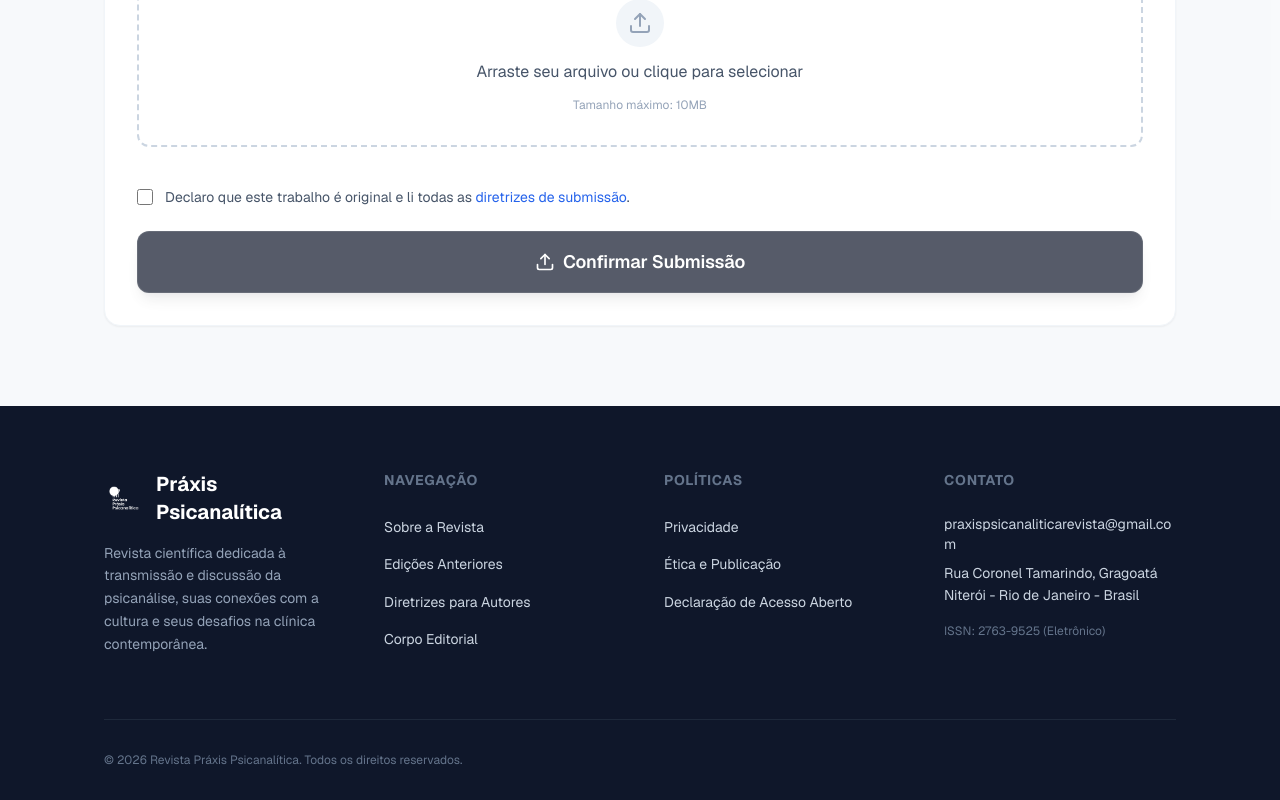
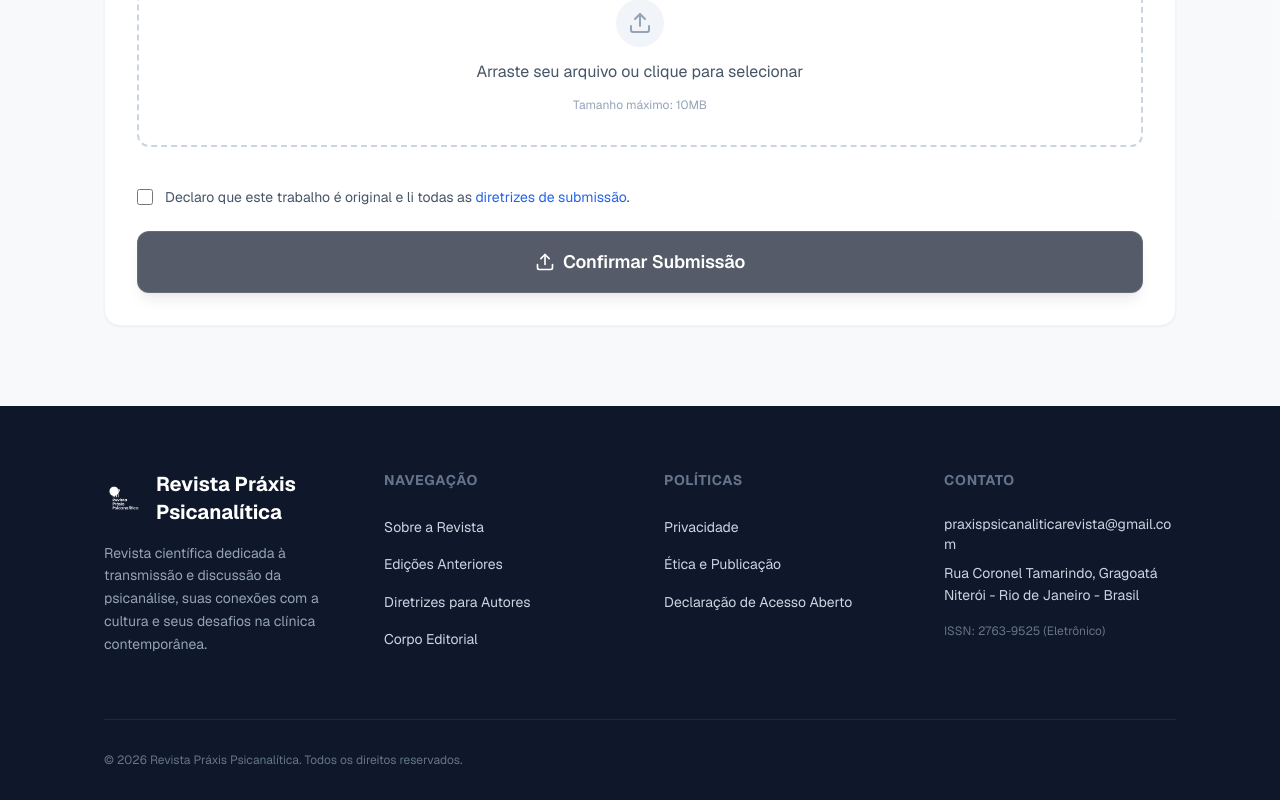
Before and after one commit to eumoonteiro/revistapraxis, a Next.js app: page /submissao/nova in a window 1280 px wide. Shown: the part 797-1597 px from the top of the page. Built offline with nearby package versions, Linux system fonts and the light colour scheme; no server answers.

Commit message:
Standardize journal name to 'Revista Práxis Psicanalítica' globally

```diff
--- a/src/app/sobre/page.tsx
+++ b/src/app/sobre/page.tsx
@@ -6,15 +6,15 @@ export default function AboutPage() {
         {
             role: 'Editora-chefe',
             members: [
-                { name: 'Rosane de Albuquerque Costa', institution: 'Práxis Psicanalítica' }
+                { name: 'Rosane de Albuquerque Costa', institution: 'Revista Práxis Psicanalítica' }
             ]
         },
         {
             role: 'Conselho Editorial',
             members: [
                 { name: 'Bárbara Breder Machado', institution: 'Universidade Federal Fluminense (UFF)' },
-                { name: 'Jorge Alberto Berlaffa', institution: 'Práxis Psicanalítica' },
-                { name: 'Marcio Garrit', institution: 'Práxis Psicanalítica' },
+                { name: 'Jorge Alberto Berlaffa', institution: 'Revista Práxis Psicanalítica' },
+                { name: 'Marcio Garrit', institution: 'Revista Práxis Psicanalítica' },
                 { name: 'Maycon Torres', institution: 'Universidade Federal Fluminense (UFF)' },
                 { name: 'Tatiana Pequeno', institution: 'Universidade Federal Fluminense (UFF)' },
                 { name: 'Zeno Germano de Souza Neto', institution: 'Faculdade Católica de Rondônia (FCR)' },
@@ -50,7 +50,7 @@ export default function AboutPage() {
                             <div>
                                 <h3 className="text-xs font-bold text-slate-400 uppercase tracking-widest mb-3">Editor-chefe</h3>
                                 <p className="text-lg font-bold text-slate-900">Rosane de Albuquerque Costa</p>
-                                <p className="text-sm text-slate-500 mt-1">Práxis Psicanalítica</p>
+                                <p className="text-sm text-slate-500 mt-1">Revista Práxis Psicanalítica</p>
                             </div>
                             <div>
                                 <h3 className="text-xs font-bold text-slate-400 uppercase tracking-widest mb-3">Periodicidade</h3>
@@ -59,7 +59,7 @@ export default function AboutPage() {
                             </div>
                             <div>
                                 <h3 className="text-xs font-bold text-slate-400 uppercase tracking-widest mb-3">Publicado por</h3>
-                                <p className="text-lg font-bold text-slate-900">Práxis Psicanalítica</p>
+                                <p className="text-lg font-bold text-slate-900">Revista Práxis Psicanalítica</p>
                                 <p className="text-sm text-slate-500 mt-1 leading-relaxed">
                                     Rua Coronel Tamarindo, 8 - Gragoatá <br />
                                     Niterói - Rio de Janeiro - Brasil
--- a/src/app/submissao/nova/page.tsx
+++ b/src/app/submissao/nova/page.tsx
@@ -60,7 +60,7 @@ export default function NewSubmissionPage() {
                     'template_i7uqmoe',
                     {
                         subject: `Submissão Recebida: ${formData.title}`,
-                        message: `Olá ${user.displayName},\n\nRecebemos seu artigo "${formData.title}" com sucesso em nosso sistema de submissões da Revista Práxis Psicanalítica.\n\nO status do seu artigo atualmente é: Em Análise Inicial.\nVocê será notificado por este mesmo e-mail caso haja atualizações.\n\nAtenciosamente,\nConselho Editorial - Práxis Psicanalítica`,
+                        message: `Olá ${user.displayName},\n\nRecebemos seu artigo "${formData.title}" com sucesso em nosso sistema de submissões da Revista Práxis Psicanalítica.\n\nO status do seu artigo atualmente é: Em Análise Inicial.\nVocê será notificado por este mesmo e-mail caso haja atualizações.\n\nAtenciosamente,\nConselho Editorial - Revista Práxis Psicanalítica`,
                         to_email: user.email || 'praxispsicanaliticarevista@gmail.com'
                     },
                     '7aTf3vTqhx0QvQBUz'
@@ -72,7 +72,7 @@ export default function NewSubmissionPage() {
                     'template_i7uqmoe',
                     {
                         subject: `[Painel Admin] Nova Submissão Recebida de ${user.displayName}`,
-                        message: `Aviso ao Corpo Editorial,\n\nUm novo artigo acabou de ser submetido na plataforma e aguarda triagem.\n\nTítulo: ${formData.title}\nAutor(es): ${user.displayName}\nCategoria: ${formData.category}\n\nAcesse o Painel Admin do site para visualizar o PDF e alterar o status.\n\nSistema Automático - Práxis Psicanalítica`,
+                        message: `Aviso ao Corpo Editorial,\n\nUm novo artigo acabou de ser submetido na plataforma e aguarda triagem.\n\nTítulo: ${formData.title}\nAutor(es): ${user.displayName}\nCategoria: ${formData.category}\n\nAcesse o Painel Admin do site para visualizar o PDF e alterar o status.\n\nSistema Automático - Revista Práxis Psicanalítica`,
                         to_email: 'praxispsicanaliticarevista@gmail.com' // Trocar por email real do Conselho Editorial se diferente
                     },
                     '7aTf3vTqhx0QvQBUz'
--- a/src/components/layout/Footer.tsx
+++ b/src/components/layout/Footer.tsx
@@ -10,7 +10,7 @@ export default function Footer() {
                     <div className="space-y-4">
                         <div className="flex items-center gap-3 mb-4">
                             <Image src="/logoradape.png" alt="Logo" width={40} height={40} className="brightness-0 invert" />
-                            <h3 className="text-xl font-bold text-white">Práxis Psicanalítica</h3>
+                            <h3 className="text-xl font-bold text-white">Revista Práxis Psicanalítica</h3>
                         </div>
                         <p className="text-slate-400 text-sm leading-relaxed">
                             Revista científica dedicada à transmissão e discussão da psicanálise, suas conexões com a cultura e seus desafios na clínica contemporânea.
--- a/src/components/layout/Header.tsx
+++ b/src/components/layout/Header.tsx
@@ -64,7 +64,7 @@ export default function Header() {
                     />
                     <div className="flex flex-col">
                         <span className="text-slate-900 font-bold text-lg leading-tight tracking-tight">
-                            PRÁXIS
+                            REVISTA PRÁXIS
                         </span>
                         <span className="text-slate-500 text-xs uppercase tracking-widest font-medium">
                             Psicanalítica
```
